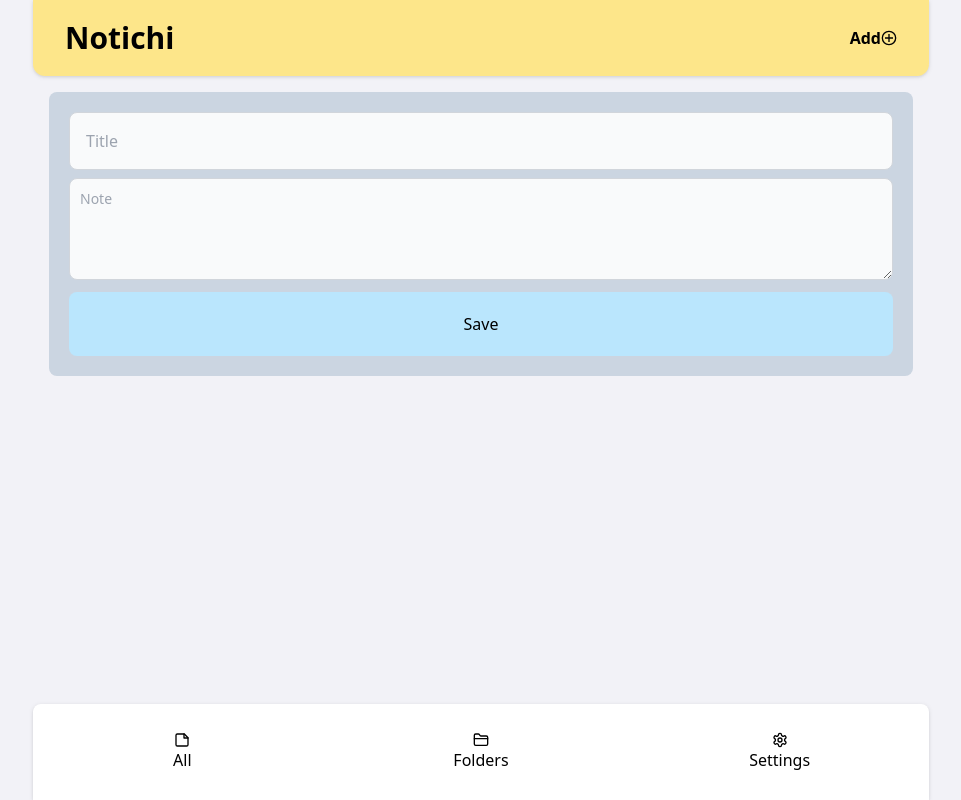
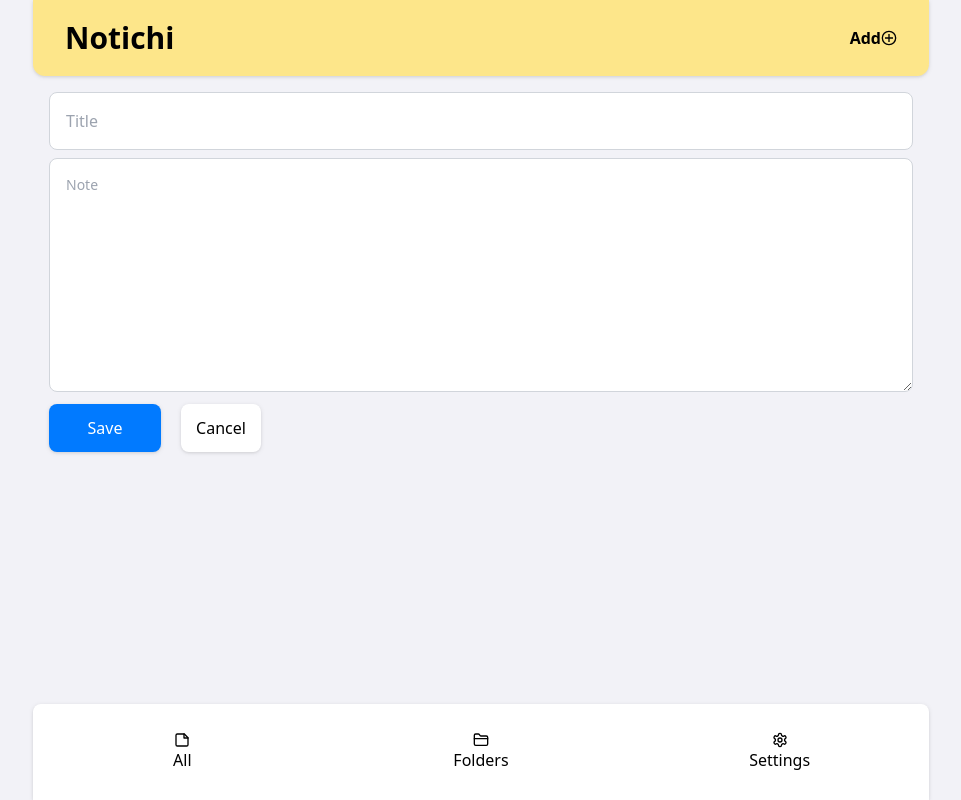
Before and after one commit to MasoudSR/notichi, a Next.js app: page /add in a window 1280 px wide. Shown: the whole page, without its empty margins (159-1120 px from the left). Built offline with nearby package versions, Linux system fonts and the light colour scheme.

Commit message:
add note page styles improved and cnl button added

```diff
--- a/src/components/template/AddNotePage.tsx
+++ b/src/components/template/AddNotePage.tsx
@@ -14,6 +14,9 @@ export default function AddNotePage() {
 	}, []);
 
 	const saveHandler = () => {
+		if (note.title === "" && note.text === "") {
+			router.push("/");
+		}else{
 		const notes = localStorage.getItem("note") || "";
 		if (!notes) {
 			localStorage.setItem("note", JSON.stringify([note]));
@@ -22,27 +25,28 @@ export default function AddNotePage() {
 			newNotes.push(note);
 			localStorage.setItem("note", JSON.stringify(newNotes));
 		}
-		router.push("/");
+		router.push("/");}
 	};
 	return (
-		<div className="flex flex-col bg-slate-300 m-4 p-5 rounded-lg">
+		<div className="m-4 ">
 			<input
 				type="text"
-				className="block w-full p-4 text-gray-900 border border-gray-300 rounded-lg bg-gray-50"
+				className="block w-full p-4 text-[#232326] border-gray-300 rounded-lg border focus:outline-[#0070F2]"
 				placeholder="Title"
 				value={note.title}
 				onChange={(e) => setNote({ ...note, title: e.target.value })}
 			/>
 			<textarea
-				rows={4}
-				className="bg-gray-50 border border-gray-300 text-gray-900 text-sm rounded-lg focus:ring-blue-500 focus:border-blue-500 block w-full p-2.5 mt-2"
+				rows={10}
+				className="border border-gray-300 text-[#232326] text-sm rounded-lg block w-full p-4 mt-2 focus:outline-[#0070F2]"
 				placeholder="Note"
 				value={note.text}
 				onChange={(e) => setNote({ ...note, text: e.target.value })}
 			/>
-			<button className="bg-sky-200 p-5 rounded-lg mt-3" onClick={saveHandler}>
+			<button className="bg-[#017AFF] text-white font-medium p-3 rounded-lg mt-3 drop-shadow w-28" onClick={saveHandler}>
 				Save
 			</button>
+			<button className="bg-white p-3 rounded-lg ml-5 drop-shadow w-20" onClick={()=>router.push("/")}>Cancel</button>
 		</div>
 	);
 }
--- a/src/components/template/MenuBar.tsx
+++ b/src/components/template/MenuBar.tsx
@@ -6,7 +6,6 @@ import { LuStickyNote, LuSettings, LuFolderClosed } from "react-icons/lu";
 
 export default function MenuBar() {
 	const pathName = usePathname();
-	console.log(pathName);
 
 	return (
 		<div className="bg-white rounded-t-lg fixed bottom-0 w-screen max-w-4xl flex justify-around drop-shadow font-medium">
```
